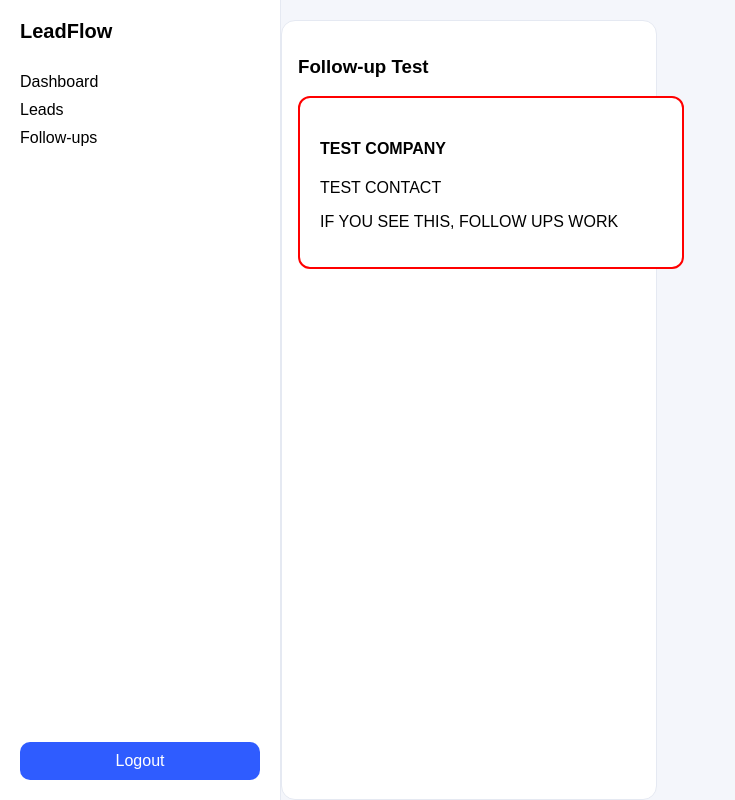
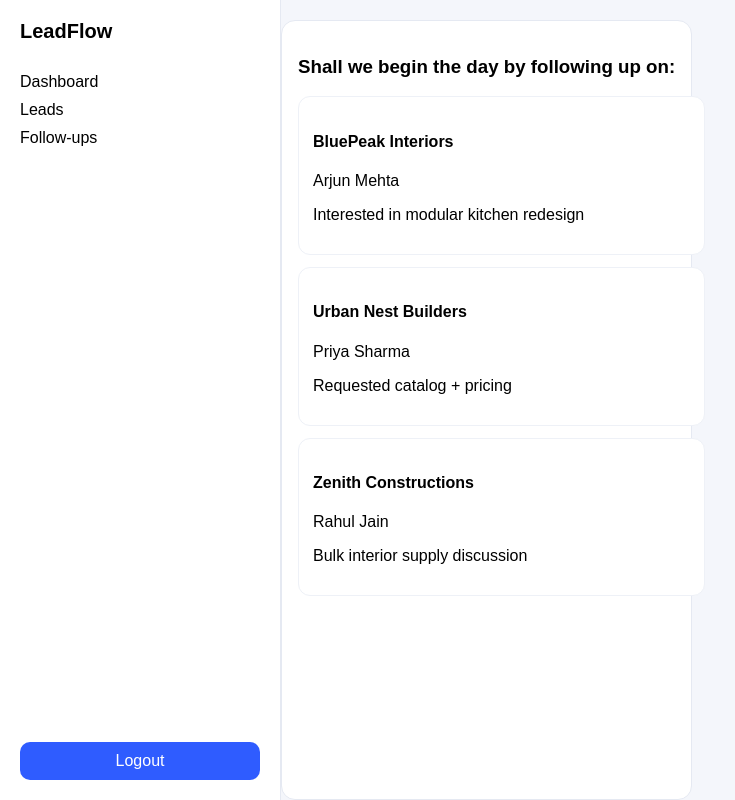
Before and after one commit to stirr3dz3phyr-ship-it/LeadFlow-WarMachine, a React (Vite) app: page / in a window 1280 px wide. Shown: the whole page, without its empty margins (0-735 px from the left). Built offline with nearby package versions, Linux system fonts and the light colour scheme.

Commit message:
Update App.jsx

```diff
--- a/src/App.jsx
+++ b/src/App.jsx
@@ -22,16 +22,29 @@ export default function App() {
 
       {/* MAIN */}
 {/* FOLLOW UPS TEST */}
+{/* FOLLOW UPS */}
 <div className="workspace">
 
-  <h3>Follow-up Test</h3>
+  <h3>Shall we begin the day by following up on:</h3>
 
   <div className="followup-list">
 
-    <div className="lead-card" style={{ background: "white", padding: 20, border: "2px solid red" }}>
-      <h4>TEST COMPANY</h4>
-      <p>TEST CONTACT</p>
-      <p>IF YOU SEE THIS, FOLLOW UPS WORK</p>
+    <div className="lead-card">
+      <h4>BluePeak Interiors</h4>
+      <p>Arjun Mehta</p>
+      <p>Interested in modular kitchen redesign</p>
+    </div>
+
+    <div className="lead-card">
+      <h4>Urban Nest Builders</h4>
+      <p>Priya Sharma</p>
+      <p>Requested catalog + pricing</p>
+    </div>
+
+    <div className="lead-card">
+      <h4>Zenith Constructions</h4>
+      <p>Rahul Jain</p>
+      <p>Bulk interior supply discussion</p>
     </div>
 
   </div>
```
